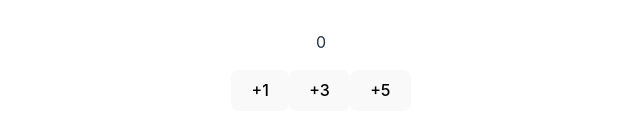
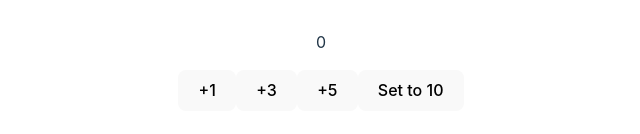
Before and after one commit to j3ffh95/react-app, a React (Vite) app in the folder state-demo/: page / in a window 1280 px wide. Shown: the part 392-526 px from the top of the page, without its empty margins (319-959 px from the left). Built offline with nearby package versions, Linux system fonts and the light colour scheme.

Commit message:
Made a button to set the state to ten

```diff
--- a/state-demo/src/Counter.jsx
+++ b/state-demo/src/Counter.jsx
@@ -1,8 +1,13 @@
 import { useState } from "react";
 
 export default function Counter() {
+  console.log("RENDERED!!!");
   const [count, setCount] = useState(0);
   const incrementByOne = () => setCount(count + 1);
+
+  const setToTen = () => {
+    setCount(10);
+  };
   const incrementByThree = () => {
     setCount(prevCount => prevCount + 1);
     setCount(prevCount => prevCount + 1);
@@ -22,6 +27,7 @@
       <button onClick={incrementByOne}>+1</button>
       <button onClick={incrementByThree}>+3</button>
       <button onClick={incrementByFive}>+5</button>
+      <button onClick={setToTen}>Set to 10</button>
     </>
   );
 }
```
